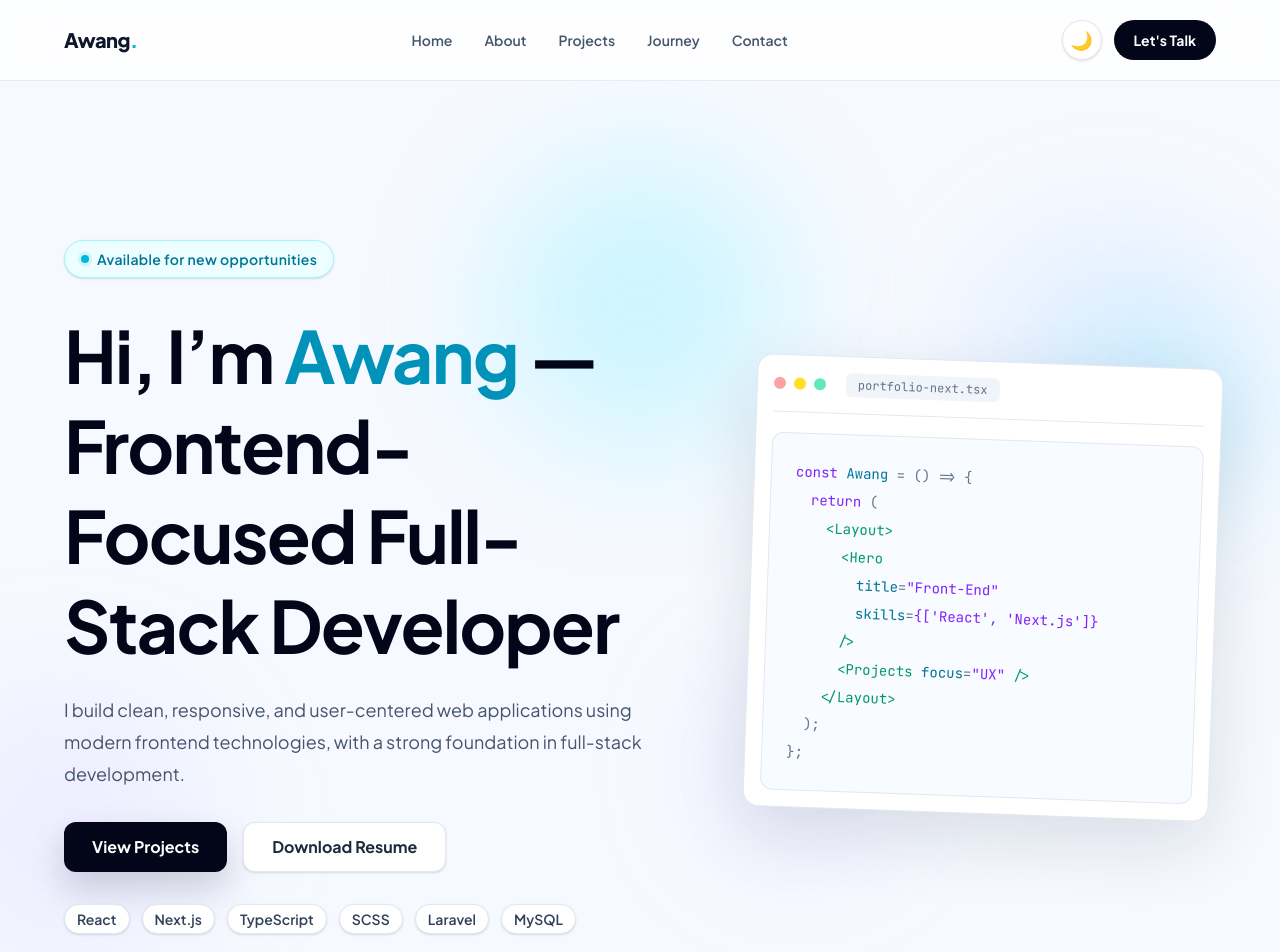
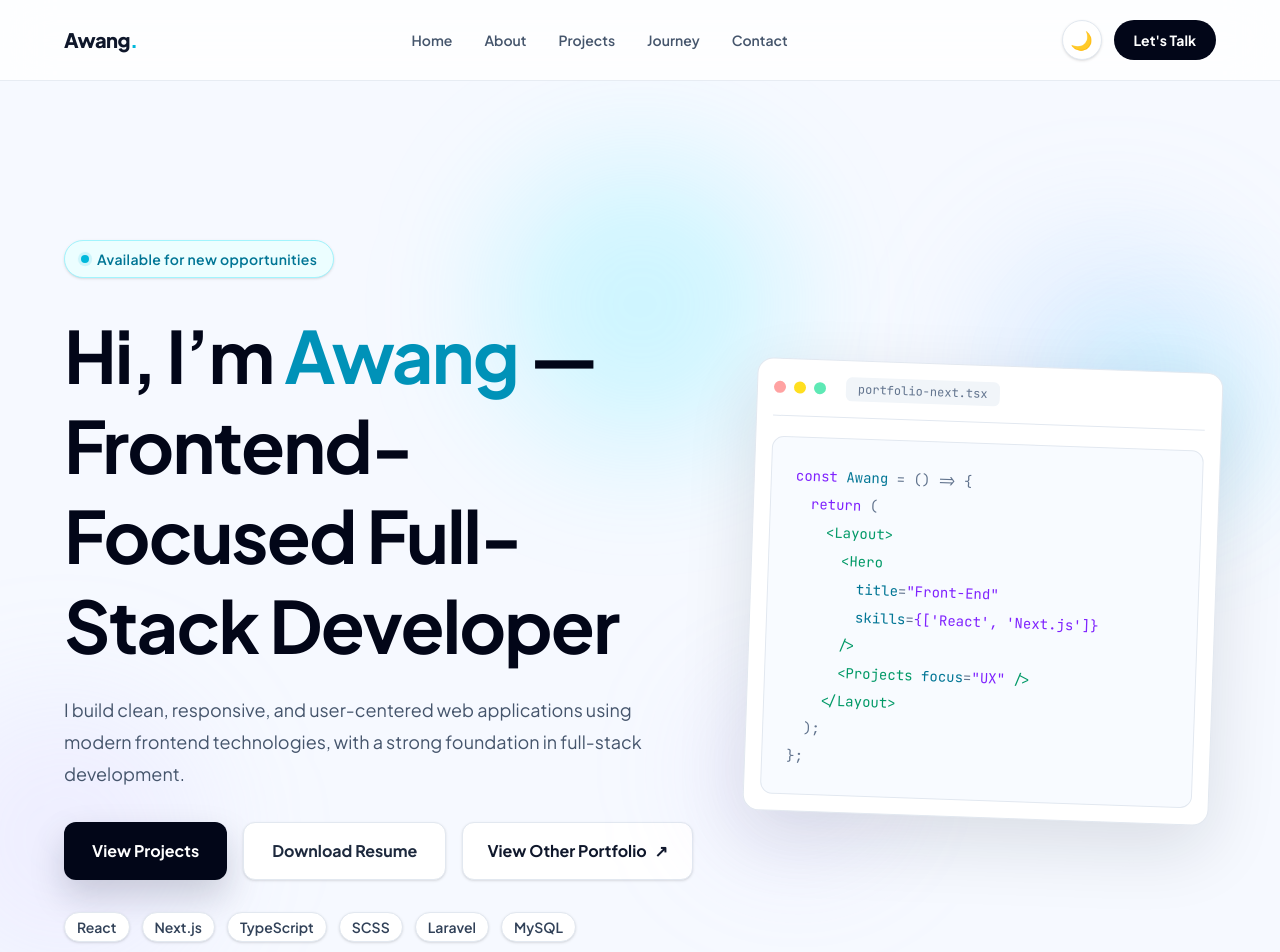
Before and after one commit to AwArrafi/portfolio, a Next.js app: page / in a window 1280 px wide. Shown: the top 952 px of the page. Built offline with nearby package versions, Linux system fonts and the light colour scheme.

Commit message:
Add Link Porto

```diff
--- a/components/sections/HeroSection.tsx
+++ b/components/sections/HeroSection.tsx
@@ -54,6 +54,16 @@ export default function HeroSection() {
               className="inline-flex items-center justify-center rounded-xl border border-slate-200 bg-white px-7 py-3 text-base font-bold text-slate-800 shadow-sm transition hover:-translate-y-0.5 hover:border-cyan-300 hover:text-cyan-700 dark:border-white/10 dark:bg-slate-800/50 dark:text-[#dae2fd] dark:hover:border-cyan-300/40 dark:hover:text-cyan-300"
             >
               Download Resume
+            </a>
+
+            <a
+              href="https://bit.ly/Awang-Portfolio"
+              target="_blank"
+              rel="noopener noreferrer"
+              className="inline-flex items-center gap-2 rounded-xl border border-slate-200 bg-white px-6 py-4 font-bold text-slate-900 shadow-sm transition hover:-translate-y-0.5 hover:border-cyan-300 hover:text-cyan-600 dark:border-white/10 dark:bg-slate-800/50 dark:text-[#dae2fd] dark:hover:border-cyan-300/30 dark:hover:text-cyan-300"
+            >
+              View Other Portfolio
+              <span aria-hidden="true">↗</span>
             </a>
           </div>
 
```
